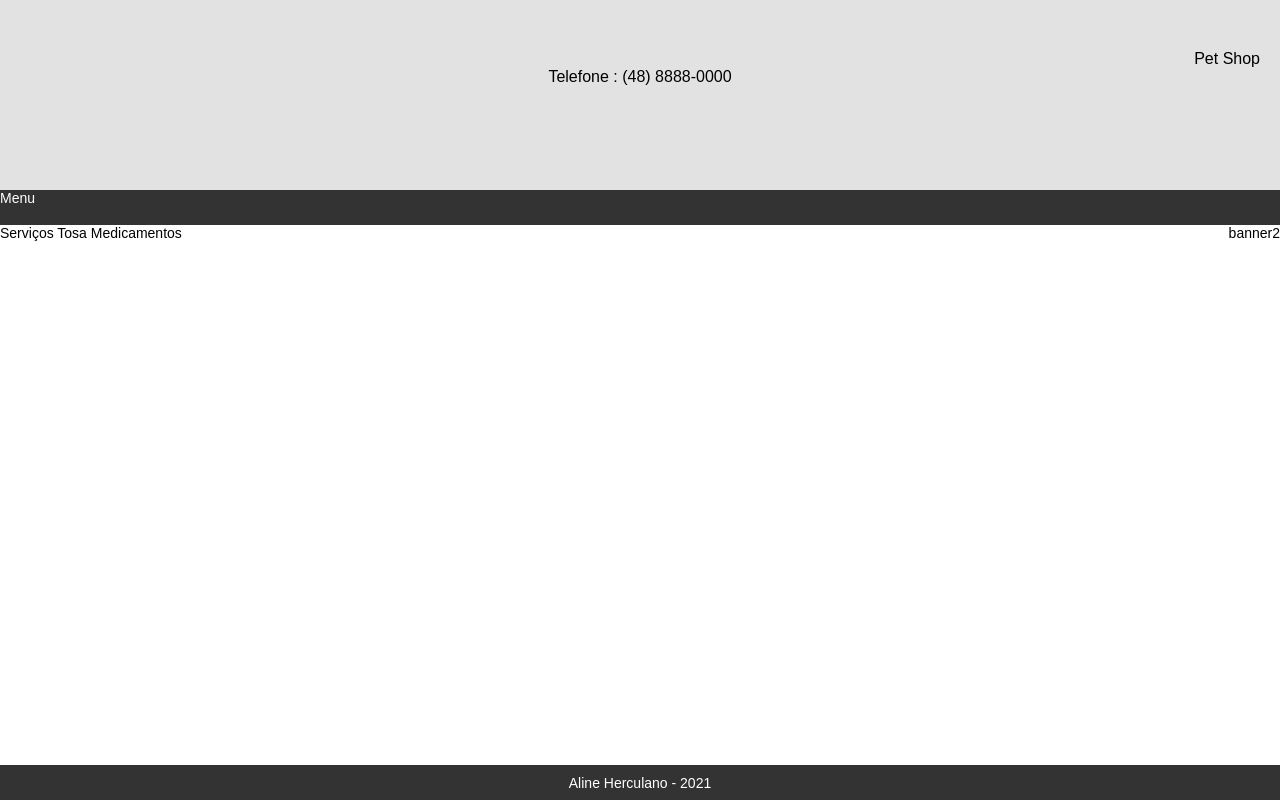
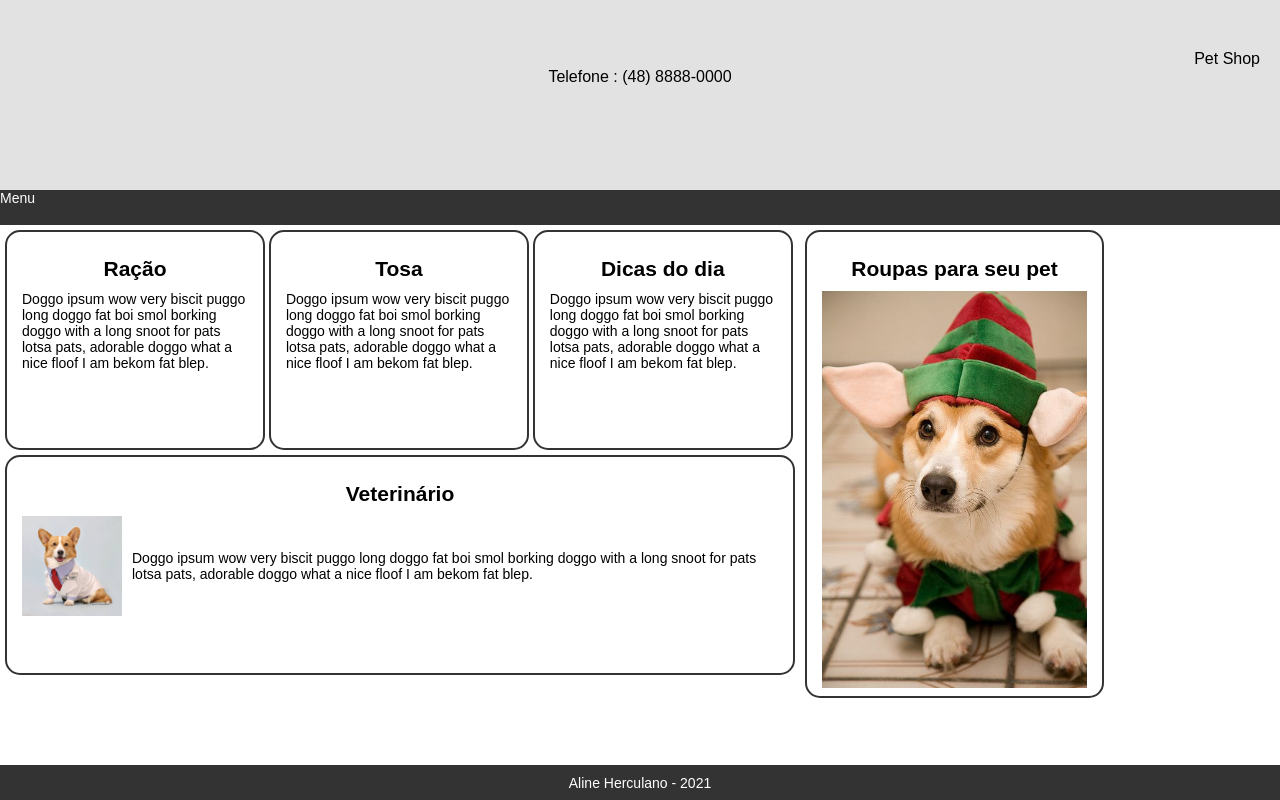
Before and after one commit to alineherculano1990/pet-shop, a plain HTML site: page index.html in a window 1280 px wide. Drawn offline with Linux system fonts and the light colour scheme.

Commit message:
updates do site

```diff
--- a/css/main.css
+++ b/css/main.css
@@ -44,19 +44,75 @@ footer {
 
 main {
     max-width: 800px;
-    height: 450px;
+    min-height: 450px;
     display: inline;
     float: left;
     width: auto;
+    height: auto;
+    padding: 5px 5px;
+}
+
+main article {
+    border: 2px solid  #333333;
+    border-radius: 15px;
+    padding: 25px 15px 5px;
+}
+
+
+main article.small-article {
+    display: inline-block;
+    width: 260px;
+    height: 220px;
+}
+
+main article.large-article {
+    display: inline-block;
+    width: 790px;
+    height: 220px;
+    margin-top: 5px;
+}
+
+main article div.info{
+    align-items: center;
+    display: inline-flex;
+}
+
+main article img {
+    max-width: 100px;
+    max-height: 100px;
+    margin-right: 10px;
+}
+
+main article h2{
+    text-align: center;
+    margin-bottom: 10px;
 }
 
 aside {
-    max-width: 195px;
-    height: 450px;
-    display: inline;
-    float: right;
-    width: auto;
+    max-width: 300px;
+    min-height: 450px;
+    display: inline-grid;
+    width: 100%;
+    height: 100%;
+    padding: 5px 5px;
 }
+aside section {
+    border: 2px solid  #333333;
+    border-radius: 15px;
+    padding: 25px 15px 5px;
+}
+
+aside section h2{
+    text-align: center;
+    margin-bottom: 10px;
+
+}
+
+aside section figure img {
+    max-width: 265px;
+    max-height: 440px;
+}
+
 
 footer {
     text-align: center;
--- a/index.html
+++ b/index.html
@@ -21,11 +21,51 @@
         Menu
     </nav>
     <main>
-        Serviços Tosa Medicamentos
+
+        <article class="small-article">
+           <h2>Ração</h2>
+           <p>
+            Doggo ipsum wow very biscit puggo long doggo fat boi smol borking doggo with a long snoot for pats lotsa pats, adorable doggo what a nice floof I am bekom fat blep.
+           </p>
+        </article>
+        <article class="small-article">
+           <h2> Tosa </h2>
+           <p>
+            Doggo ipsum wow very biscit puggo long doggo fat boi smol borking doggo with a long snoot for pats lotsa pats, adorable doggo what a nice floof I am bekom fat blep.
+           </p>
+        </article>
+        <article class="small-article">
+            <h2>
+                Dicas do dia
+            </h2>
+            <p>
+                Doggo ipsum wow very biscit puggo long doggo fat boi smol borking doggo with a long snoot for pats lotsa pats, adorable doggo what a nice floof I am bekom fat blep.
+            </p>
+        </article>
+        <article class="large-article">
+            <div>
+                <h2>
+                    Veterinário
+                </h2>
+            </div>
+            <div class="info">
+                <img src="img/dogodoc.png" alt="Corgi doutor" title="Veterinário">
+                <p>
+                    Doggo ipsum wow very biscit puggo long doggo fat boi smol borking doggo with a long snoot for pats lotsa pats, adorable doggo what a nice floof I am bekom fat blep.
+                </p>
+        </div>
+        </article>
     </main>
     <aside>
         <section>
-            banner2
+            <div>
+                <h2>
+                    Roupas para seu pet
+                </h2>
+            </div>
+            <figure>
+                <img src="img/costumecorgi.png" alt="fantasia doggo">
+            </figure>
         </section>
     </aside>
     <footer>
```
Also changed, not shown: img/corgi-cute.png (added), img/costumecorgi.png (added), img/dogodoc.png (added).
